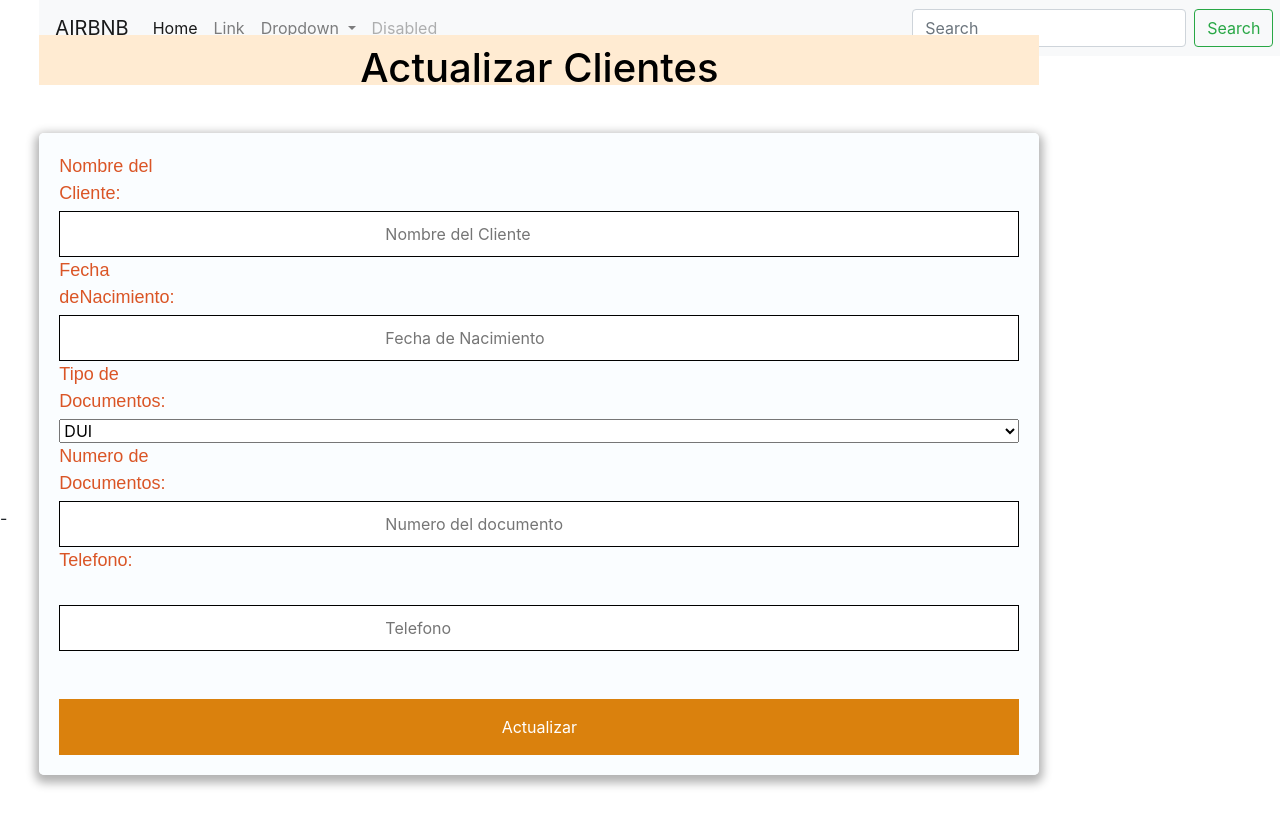
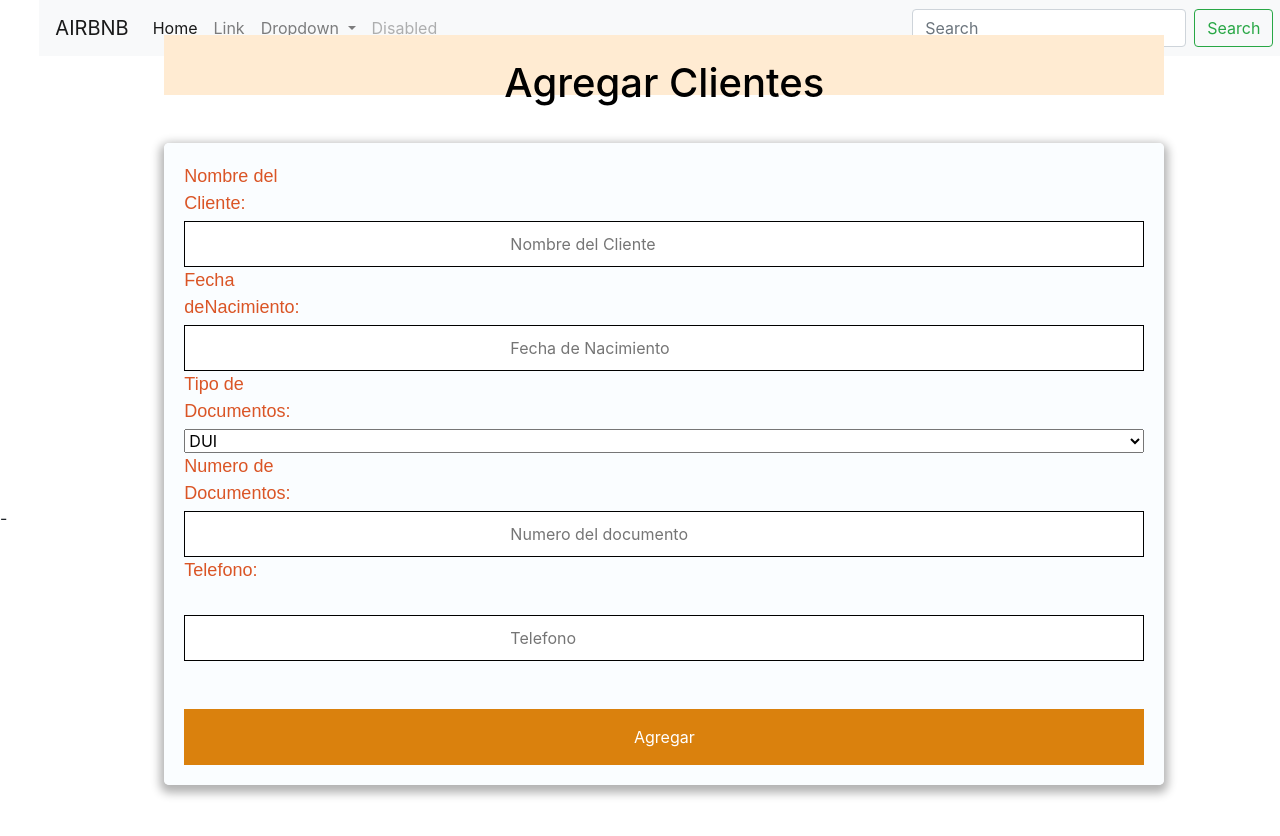
Before and after one commit to l1zz3th/Airbnb_vistas, a Vue app: page /cliente in a window 1280 px wide. Shown: the top 836 px of the page. Built offline with nearby package versions, Linux system fonts and the light colour scheme.

Commit message:
clientes

```diff
--- a/src/components/cliente/editarCliente.vue
+++ b/src/components/Clientes/Cliente.vue
@@ -1,9 +1,7 @@
 <template>
-    <div  class="actualizar">
-      <h1 class="Actualizar Clientes">Actualizar Clientes</h1>
-
-          <form action class="form" @submit.prevent="actualizar">
-
+    <div  class="agregar">
+      <h1 class="Agregar Clientes">Agregar Clientes</h1>
+          <form action class="form" @submit.prevent="agregar">
              <label class="form-label" for="#nombrecliente">Nombre del Cliente:</label>
                   <input
                   v-model="nombrecliente"
@@ -21,14 +19,14 @@
             id="fechadenacimiento"
             placeholder="Fecha de Nacimiento"
           >
-          <label class="form-label" for="#documento">Documentos:</label>
-          <input
-            v-model="documentos"
-            class="form-input"
-            type="documentos"
-            id="documentos"
-            placeholder="Tipo de Documentos"
-          >
+          <label class="form-label" for="#documento"> Tipo de Documentos:</label>
+
+           <select name ="documentos" id="tipodocumentos">
+            <option value="DUI">DUI</option>
+            <option value="PASAPORTE">PASAPORTE</option>
+
+           </select>
+
           <label class="form-label" for="#numerodocumento"> Numero de Documentos:</label>
           <input
             v-model="numerodocumentos"
@@ -45,7 +43,7 @@
             id="telefono"
             placeholder="Telefono"
           >
-          <input class="form-submit" type="submit" value="Actualizar">
+          <input class="form-submit" type="submit" value="Agregar">
         </form>
        </div>
         </template>
@@ -60,7 +58,7 @@
       telefono:""
     }),
     methods: {
-      actualizar() {
+      agregar() {
         console.log(this.nombrecliente);
         console.log(this.documentos);
         console.log(this.numerodocumentos);
@@ -70,59 +68,81 @@
   };
   </script>
 
-  <style lang="scss" scoped>
-  .register {
-    padding: 2rem;
+  <style  scoped>
+  .agregar {
+    background-color: white;
+    width: 1000px;
+    height: 1000px;
+    margin:auto;
+    position: center center;
+    display: block;
   }
   .title {
     text-align: center;
   }
+  h1 {
+    text-align: center;
+    color: black;
+    width: a;
+    height: 60px;
+    padding: 18px 18px 18px 18px;
+    background: #ffebd2;
+    border-color: #ffebd2;
+    border-width: 6px;
+    border-style: solid;
+  }
   .form {
+    background-position: center center;
     margin: 3rem auto;
     display: flex;
     flex-direction: column;
-    justify-content: center;
-    width: 20%;
-    min-width: 350px;
-    max-width: 100%;
-    background: rgba(19, 35, 47, 0.9);
+    justify-content: right;
+    width: 1000px;
+    min-width: auto;
+    max-width: auto;
+    background: rgba(250, 253, 255, 0.9);
     border-radius: 5px;
-    padding: 40px;
+    padding: 20px;
     box-shadow: 0 4px 10px 4px rgba(0, 0, 0, 0.3);
   }
   .form-label {
-    margin-top: 2rem;
-    color: white;
-    margin-bottom: 0.5rem;
-    &:first-of-type {
-      margin-top: 0rem;
+    width: 154px;
+    height: 50px;
+    color: #da5526;
+    font-family: "Arial";
+    font-size: large;
+    text-align: left;
     }
+  .form-input {
+    padding: 10px 325px;
+    display: flex;
+    border: 1px solid rgb(0, 0, 0);
+    color: rgb(2, 2, 2);
   }
-  .form-input {
-    padding: 10px 15px;
-    background: none;
-    background-image: none;
-    border: 1px solid white;
-    color: white;
-    &:focus {
-      outline: 0;
-      border-color: #1ab188;
-    }
+  .form-select {
+    padding: 10px 325px;
+    display: flex;
+    border: 1px solid rgb(0, 0, 0);
+    color: rgb(2, 2, 2);
   }
   .form-submit {
-    background: #1ab188;
+    background: #da810d;
     border: none;
     color: white;
     margin-top: 3rem;
     padding: 1rem 0;
     cursor: pointer;
-    transition: background 0.2s;
-    &:hover {
-      background: #0b9185;
-    }
   }
   .error {
     margin: 1rem 0 0;
     color: #ff4a96;
   }
+  .button {
+    width: 415px;
+    height: 107px;
+    padding: 8px 8px 8px 8px;
+    box-shadow: 0px 5px 10px rgba(248, 95, 106, 0.23);
+    background: #f68930;
+    border-radius: 6px 6px 6px 6px;
+  }
   </style>
--- /dev/null
+++ b/src/components/Clientes/editarCliente.vue
@@ -0,0 +1,148 @@
+<template>
+  <div  class="editar">
+    <h1 class="Editar Clientes">Editar Clientes</h1>
+        <form action class="form" @submit.prevent="editar">
+           <label class="form-label" for="#nombrecliente">Nombre del Cliente:</label>
+                <input
+                v-model="nombrecliente"
+                class="form-input"
+                type ="nombrecliente"
+                id="nombrecliente"
+                required
+                placeholder="Nombre del Cliente"
+          >
+          <label class="form-label" for="#fechadenacimiento">Fecha deNacimiento:</label>
+        <input
+          v-model="fechadenacimiento"
+          class="form-input"
+          type="fechadenacimiento"
+          id="fechadenacimiento"
+          placeholder="Fecha de Nacimiento"
+        >
+        <label class="form-label" for="#documento"> Tipo de Documentos:</label>
+
+         <select name ="documentos" id="tipodocumentos">
+          <option value="DUI">DUI</option>
+          <option value="PASAPORTE">PASAPORTE</option>
+
+         </select>
+
+        <label class="form-label" for="#numerodocumento"> Numero de Documentos:</label>
+        <input
+          v-model="numerodocumentos"
+          class="form-input"
+          type="numerodocumentos"
+          id="numerodocumentos"
+          placeholder="Numero del documento"
+        >
+        <label class="form-label" for="#telefono">Telefono:</label>
+        <input
+          v-model="telefono"
+          class="form-input"
+          type="telefono"
+          id="telefono"
+          placeholder="Telefono"
+        >
+        <input class="form-submit" type="submit" value="Editar">
+      </form>
+     </div>
+      </template>
+
+
+<script>
+export default {
+  data: () => ({
+    nombrecliente: "",
+    documentos: "",
+    numerodocumentos: "",
+    telefono:""
+  }),
+  methods: {
+    editar() {
+      console.log(this.nombrecliente);
+      console.log(this.documentos);
+      console.log(this.numerodocumentos);
+      console.log(this.telefono);
+    }
+  }
+};
+</script>
+
+<style  scoped>
+.editar {
+  background-color: white;
+  width: 1000px;
+  height: 1000px;
+  margin:auto;
+  position: center center;
+  display: block;
+}
+.title {
+  text-align: center;
+}
+h1 {
+  text-align: center;
+  color: black;
+  width: a;
+  height: 60px;
+  padding: 18px 18px 18px 18px;
+  background: #ffebd2;
+  border-color: #ffebd2;
+  border-width: 6px;
+  border-style: solid;
+}
+.form {
+  background-position: center center;
+  margin: 3rem auto;
+  display: flex;
+  flex-direction: column;
+  justify-content: right;
+  width: 1000px;
+  min-width: auto;
+  max-width: auto;
+  background: rgba(250, 253, 255, 0.9);
+  border-radius: 5px;
+  padding: 20px;
+  box-shadow: 0 4px 10px 4px rgba(0, 0, 0, 0.3);
+}
+.form-label {
+  width: 154px;
+  height: 50px;
+  color: #da5526;
+  font-family: "Arial";
+  font-size: large;
+  text-align: left;
+  }
+.form-input {
+  padding: 10px 325px;
+  display: flex;
+  border: 1px solid rgb(0, 0, 0);
+  color: rgb(2, 2, 2);
+}
+.form-select {
+  padding: 10px 325px;
+  display: flex;
+  border: 1px solid rgb(0, 0, 0);
+  color: rgb(2, 2, 2);
+}
+.form-submit {
+  background: #da810d;
+  border: none;
+  color: white;
+  margin-top: 3rem;
+  padding: 1rem 0;
+  cursor: pointer;
+}
+.error {
+  margin: 1rem 0 0;
+  color: #ff4a96;
+}
+.button {
+  width: 415px;
+  height: 107px;
+  padding: 8px 8px 8px 8px;
+  box-shadow: 0px 5px 10px rgba(248, 95, 106, 0.23);
+  background: #f68930;
+  border-radius: 6px 6px 6px 6px;
+}
+</style>
--- a/src/components/cliente/Cliente.vue
+++ /dev/null
@@ -1,147 +0,0 @@
-<template>
-    <div  class="actualizar">
-      <h1 class="Actualizar Clientes">Actualizar Clientes</h1>
-          <form action class="form" @submit.prevent="actualizar">
-             <label class="form-label" for="#nombrecliente">Nombre del Cliente:</label>
-                  <input
-                  v-model="nombrecliente"
-                  class="form-input"
-                  type ="nombrecliente"
-                  id="nombrecliente"
-                  required
-                  placeholder="Nombre del Cliente"
-            >
-            <label class="form-label" for="#fechadenacimiento">Fecha deNacimiento:</label>
-          <input
-            v-model="fechadenacimiento"
-            class="form-input"
-            type="fechadenacimiento"
-            id="fechadenacimiento"
-            placeholder="Fecha de Nacimiento"
-          >
-          <label class="form-label" for="#documento"> Tipo de Documentos:</label>
-
-           <select name ="documentos" id="tipodocumentos">
-            <option value="DUI">DUI</option>
-            <option value="PASAPORTE">PASAPORTE</option>
-
-           </select>
-
-          <label class="form-label" for="#numerodocumento"> Numero de Documentos:</label>
-          <input
-            v-model="numerodocumentos"
-            class="form-input"
-            type="numerodocumentos"
-            id="numerodocumentos"
-            placeholder="Numero del documento"
-          >
-          <label class="form-label" for="#telefono">Telefono:</label>
-          <input
-            v-model="telefono"
-            class="form-input"
-            type="telefono"
-            id="telefono"
-            placeholder="Telefono"
-          >
-          <input class="form-submit" type="submit" value="Actualizar">
-        </form>
-       </div>
-        </template>
-
-
-  <script>
-  export default {
-    data: () => ({
-      nombrecliente: "",
-      documentos: "",
-      numerodocumentos: "",
-      telefono:""
-    }),
-    methods: {
-      actualizar() {
-        console.log(this.nombrecliente);
-        console.log(this.documentos);
-        console.log(this.numerodocumentos);
-        console.log(this.telefono);
-      }
-    }
-  };
-  </script>
-
-  <style lang="scss" scoped>
-  .actualizar {
-    background-color: white;
-    width: 1000px;
-    height: 1000px;
-    position: center center;
-    display: block;
-  }
-  .title {
-    text-align: center;
-  }
-  h1 {
-    text-align: center;
-    color: black;
-    width: auto;
-    height: 50px;
-    padding: 8px 8px 8px 8px;
-    background: #ffebd2;
-    border-color: #ffebd2;
-    border-width: 1px;
-    border-style: solid;
-  }
-  .form {
-    background-position: center center;
-    margin: 3rem auto;
-    display: flex;
-    flex-direction: column;
-    justify-content: right;
-    width: 1000px;
-    min-width: auto;
-    max-width: auto;
-    background: rgba(250, 253, 255, 0.9);
-    border-radius: 5px;
-    padding: 20px;
-    box-shadow: 0 4px 10px 4px rgba(0, 0, 0, 0.3);
-  }
-  .form-label {
-    width: 154px;
-    height: 50px;
-    color: #da5526;
-    font-family: "Arial";
-    font-size: large;
-    text-align: left;
-    }
-  .form-input {
-    padding: 10px 325px;
-    display: flex;
-    border: 1px solid rgb(0, 0, 0);
-    color: rgb(2, 2, 2);
-  }
-  .form-select {
-    padding: 10px 325px;
-    display: flex;
-    border: 1px solid rgb(0, 0, 0);
-    color: rgb(2, 2, 2);
-  }
-  .form-submit {
-    background: #da810d;
-    border: none;
-    color: white;
-    margin-top: 3rem;
-    padding: 1rem 0;
-    cursor: pointer;
-  }
-  .error {
-    margin: 1rem 0 0;
-    color: #ff4a96;
-  }
-  .button {
-    width: 415px;
-    height: 107px;
-    padding: 8px 8px 8px 8px;
-    box-shadow: 0px 5px 10px rgba(248, 95, 106, 0.23);
-    background: #f68930;
-    border-radius: 6px 6px 6px 6px;
-  }
-  </style>
--- a/src/views/clientes/Clientes.vue
+++ b/src/views/clientes/Clientes.vue
@@ -1,5 +1,5 @@
 <script setup>
-import Cliente from '@/components/cliente/Cliente.vue'
+import Cliente from '@/components/Clientes/Cliente.vue'
 </script>
 
 <template>
```
Also changed, not shown: src/components/Clientes/showCliente.vue (added).
